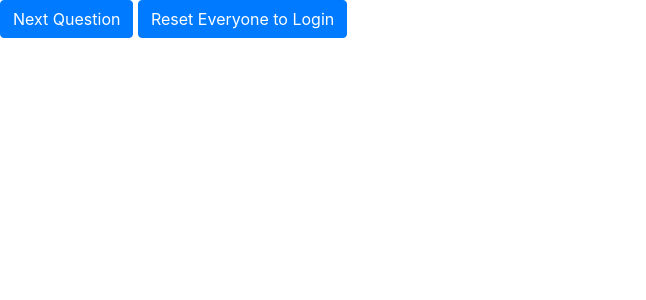
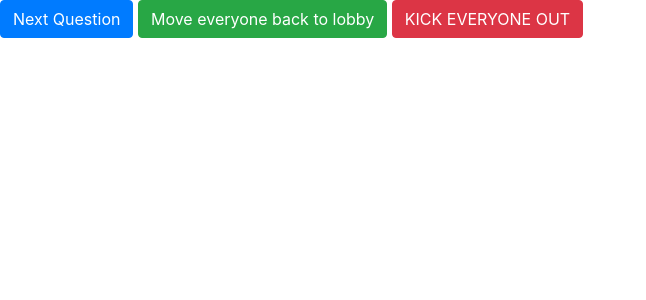
Before and after one commit to choyiny/answer-me, a Flask app: page /lee/admin in a window 1280 px wide. Shown: the top 300 px of the page, without its empty margins (0-646 px from the left). Run offline with Flask 2, Linux system fonts and the light colour scheme; data that the repository does not hold is empty; some libraries are stand-ins or nearby versions.

Commit message:
ability to move everyone back to lobby to wait

```diff
--- a/answer/templates/admin.html
+++ b/answer/templates/admin.html
@@ -13,7 +13,8 @@
 </head>
 <body>
 <button class="btn btn-primary next-question">Next Question</button>
-<button class="btn btn-primary reset-to-login">Reset Everyone to Login</button>
+<button class="btn btn-success move-to-lobby">Move everyone back to lobby</button>
+<button class="btn btn-danger reset-to-login">KICK EVERYONE OUT</button>
 
 </body>
 <script src="https://ajax.googleapis.com/ajax/libs/jquery/2.2.0/jquery.min.js"></script>
@@ -26,7 +27,11 @@
             $.post(" {{ url_for('next_question') }}", function (data) {
                 console.log(data);
             });
-        })
+        });
+
+        $(".move-to-lobby").click(function () {
+            $.post(" {{ url_for('back_to_lobby') }}");
+        });
 
         $(".reset-to-login").click(function () {
            $.post(" {{ url_for('reset_everyone') }}");
```
